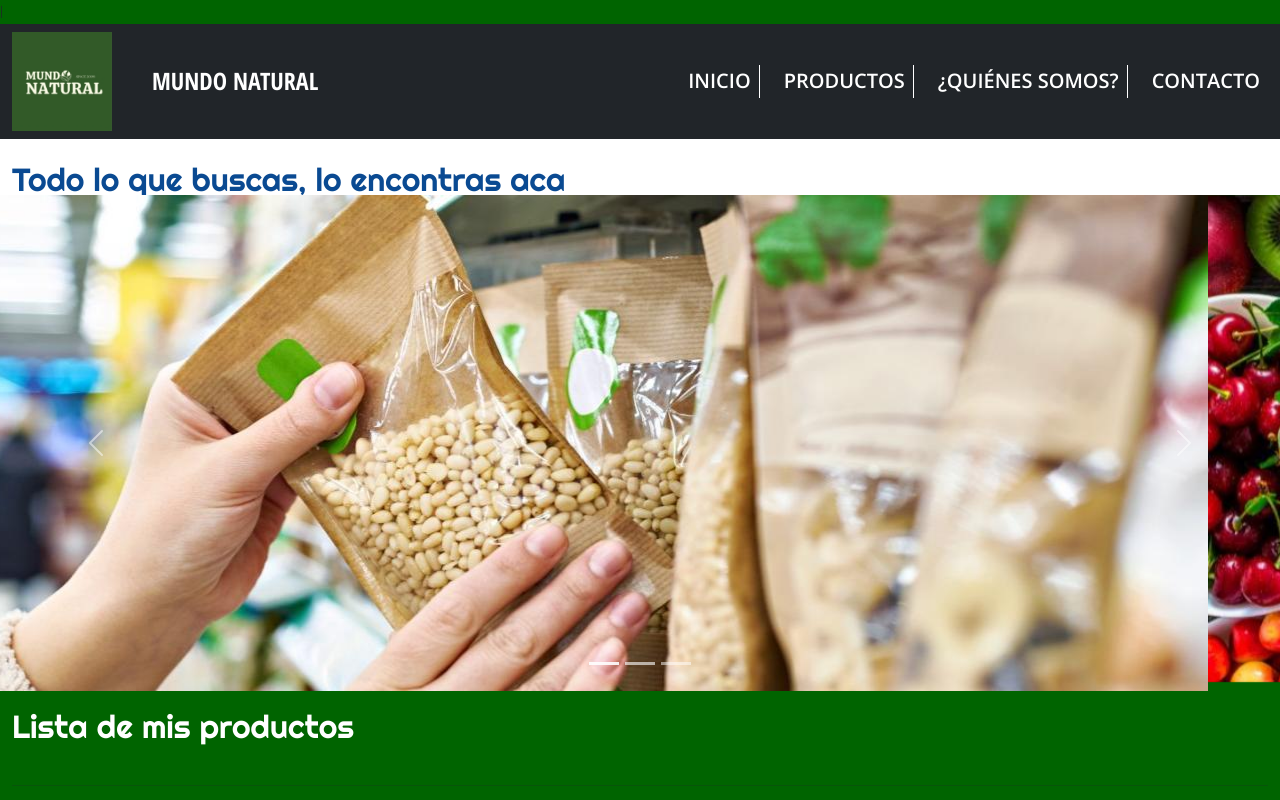
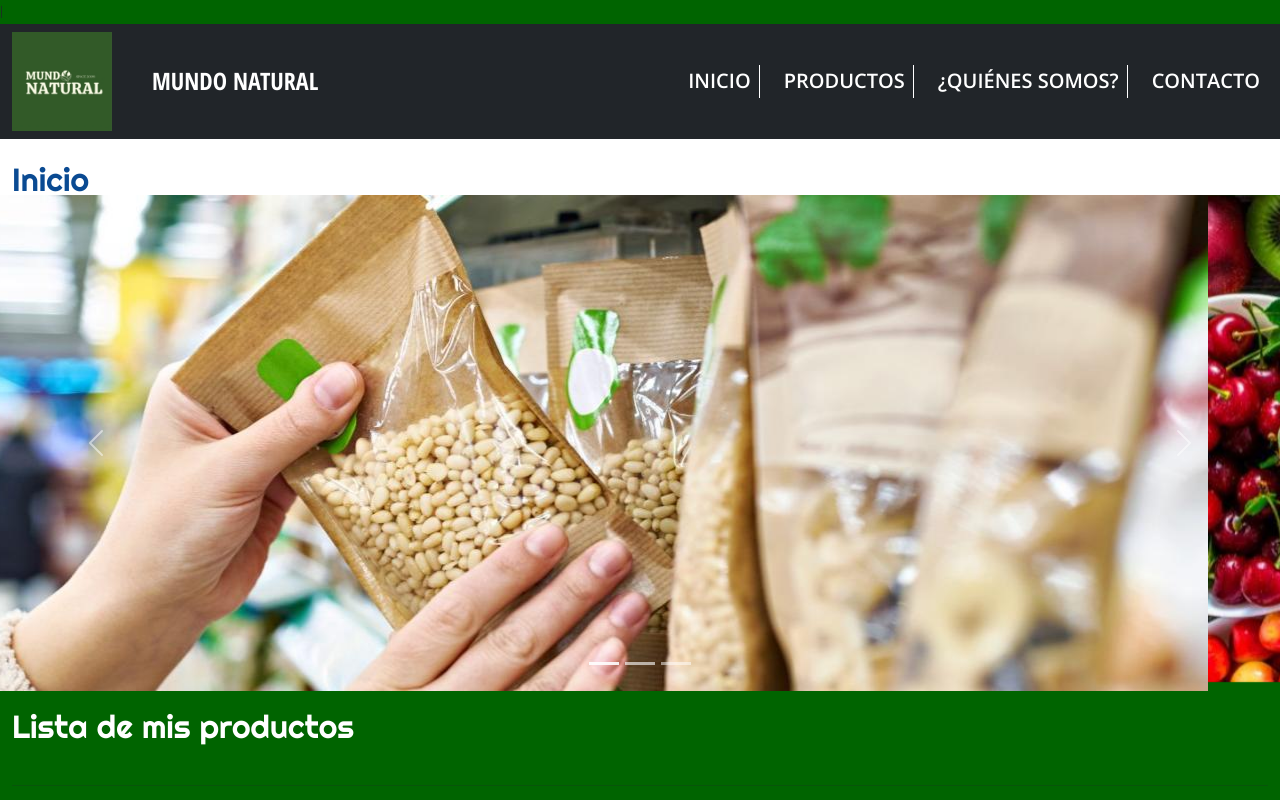
Before and after one commit to DesarrolloWeb2024/E-commerce, a website: page public/index.html in a window 1280 px wide. Shown: the top 800 px of the page. Drawn offline with nearby package versions, Linux system fonts and the light colour scheme; no server answers.

Commit message:
se cambiaron los banners

```diff
--- a/public/index.html
+++ b/public/index.html
@@ -61,7 +61,7 @@
                         <div class="row">
                             <div class="col-lg-auto">
                                 <div class="site-logo text-center text-lg-left">
-                                    <a href="index.html">Todo lo que buscas, lo encontras aca</a>
+                                    <a href="index.html">Inicio</a>
                                 </div>
                             </div>
                         </div>
```
